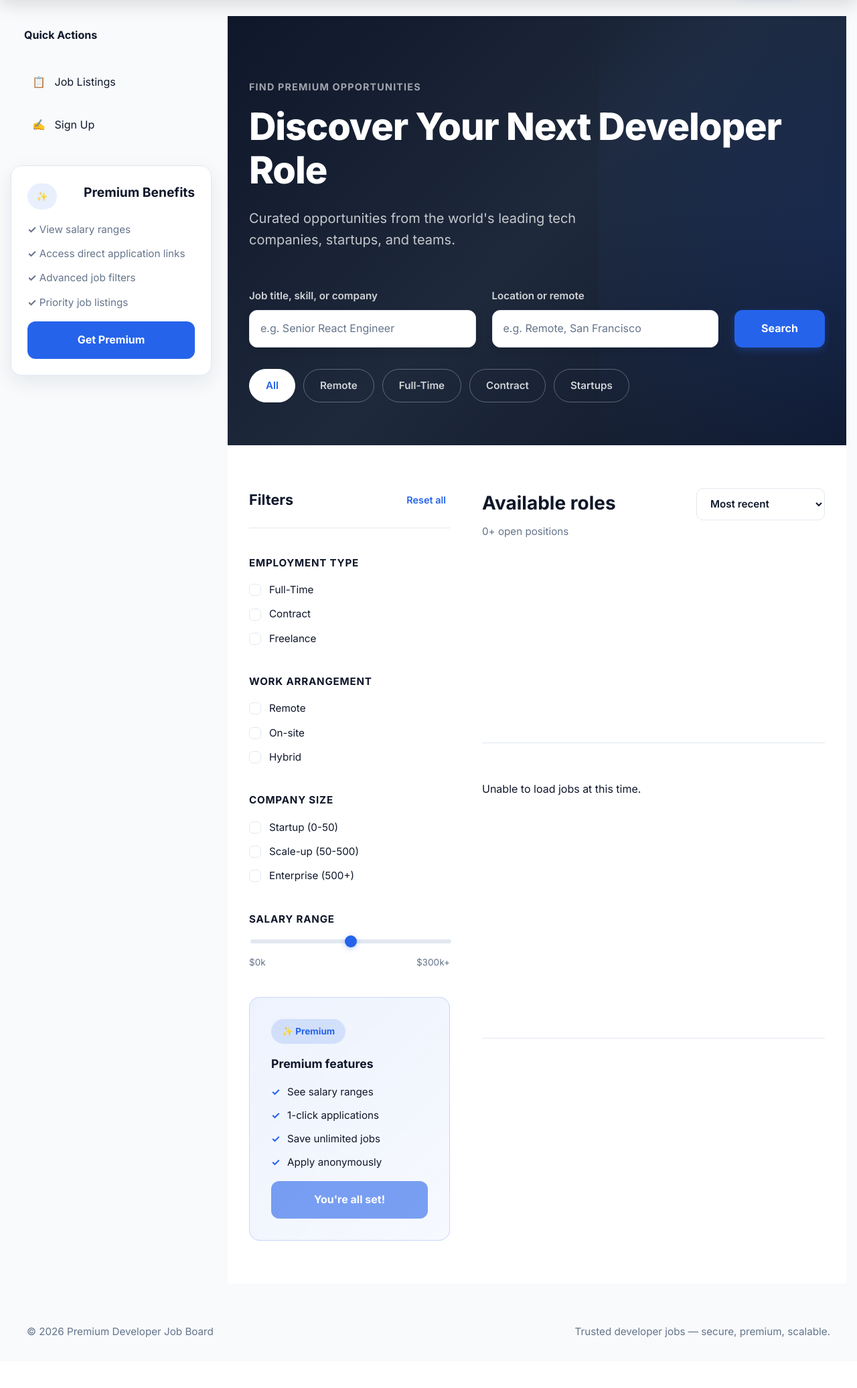
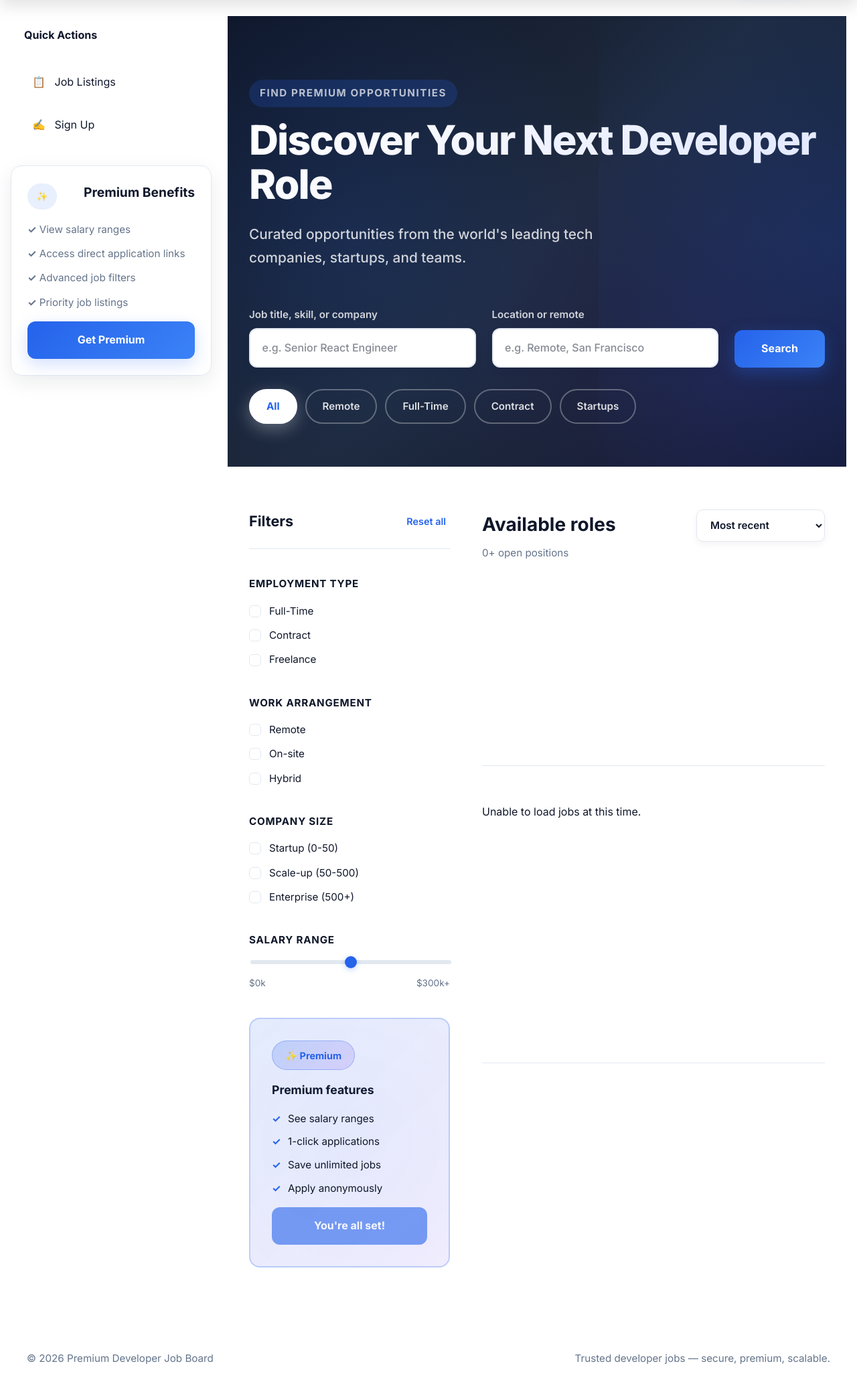
Before and after one commit to jayarrrrrr/Premium-Developer-Job-Board-repo, a Django app: page /jobs/ in a window 1280 px wide. Shown: the part 88-2161 px from the top of the page at 67% size. Before the commit the page ends 2086 px from the top, so only its background shows below. Run offline with Django 5.2, Linux system fonts and the light colour scheme; data that the repository does not hold is empty.

Commit message:
redesign4

```diff
--- a/static/css/base.css
+++ b/static/css/base.css
@@ -1,13 +1,20 @@
 :root {
   --primary: #2563EB;
   --primary-hover: #1D4ED8;
-  --background: #F8FAFC;
+  --primary-light: #3B82F6;
+  --primary-dark: #1E40AF;
+  --secondary: #7C3AED;
+  --accent: #EC4899;
+  --background: #0F172A;
+  --background-light: #1E293B;
   --surface: #FFFFFF;
-  --surface-strong: #F8FAFC;
+  --surface-dark: #F8FAFC;
+  --surface-darker: #E2E8F0;
   --text: #0F172A;
+  --text-light: #475569;
   --muted: #64748B;
   --border: #E2E8F0;
-  --border-strong: #CBD5E1;
+  --border-light: #F1F5F9;
   --premium: #F59E0B;
   --premium-dark: #B45309;
   --success: #10B981;
@@ -15,8 +22,12 @@
   --error: #EF4444;
   --shadow-soft: 0 18px 45px rgba(15, 23, 42, 0.12);
   --shadow-card: 0 10px 30px rgba(15, 23, 42, 0.08);
+  --shadow-lg: 0 20px 50px rgba(37, 99, 235, 0.15);
+  --shadow-xl: 0 25px 60px rgba(37, 99, 235, 0.2);
   --radius: 16px;
+  --radius-lg: 20px;
   --radius-sm: 12px;
+  --radius-xs: 8px;
   --header-height: 88px;
   --sidebar-width: 300px;
   --spacing-xxs: 0.25rem;
@@ -26,7 +37,11 @@
   --spacing-lg: 1.5rem;
   --spacing-xl: 2rem;
   --spacing-2xl: 2.5rem;
-  --transition: 180ms ease;
+  --transition: 200ms cubic-bezier(0.4, 0, 0.2, 1);
+  --transition-slow: 350ms cubic-bezier(0.4, 0, 0.2, 1);
+  --gradient-primary: linear-gradient(135deg, #2563EB 0%, #3B82F6 100%);
+  --gradient-accent: linear-gradient(135deg, #7C3AED 0%, #EC4899 100%);
+  --gradient-premium: linear-gradient(135deg, #F59E0B 0%, #EC4899 100%);
 }
 
 * {
@@ -42,9 +57,11 @@
   margin: 0;
   min-height: 100vh;
   color: var(--text);
-  background: var(--background);
+  background: var(--surface);
   line-height: 1.6;
   text-rendering: optimizeLegibility;
+  -webkit-font-smoothing: antialiased;
+  -moz-osx-font-smoothing: grayscale;
 }
 
 img, svg {
@@ -504,62 +521,83 @@
   border-radius: var(--radius-sm);
   font-weight: 700;
   min-height: 48px;
-  transition: transform var(--transition), background var(--transition), box-shadow var(--transition);
+  transition: all var(--transition);
+  position: relative;
+  overflow: hidden;
 }
 
 .upgrade-btn,
 .primary-button,
 .btn-primary,
 .btn-premium {
-  background: var(--primary);
+  background: var(--gradient-primary);
   color: #fff;
+  box-shadow: 0 8px 24px rgba(37, 99, 235, 0.2);
 }
 
 .btn-primary:hover,
 .btn-premium:hover,
 .upgrade-btn:hover {
-  background: var(--primary-hover);
-  transform: translateY(-1px);
+  background: var(--gradient-primary);
+  box-shadow: 0 12px 36px rgba(37, 99, 235, 0.3);
+  transform: translateY(-2px);
+}
+
+.btn-primary:active,
+.btn-premium:active,
+.upgrade-btn:active {
+  transform: translateY(0);
 }
 
 .btn-secondary,
 .outline-button {
   background: var(--surface);
   color: var(--text);
-  border: 1px solid var(--border);
+  border: 2px solid var(--border);
 }
 
 .btn-secondary:hover,
 .outline-button:hover {
-  background: #F8FAFC;
-  transform: translateY(-1px);
+  background: var(--surface-dark);
+  border-color: var(--primary);
+  color: var(--primary);
+  transform: translateY(-2px);
+  box-shadow: 0 8px 24px rgba(37, 99, 235, 0.1);
 }
 
 .btn-danger {
-  background: var(--error);
+  background: linear-gradient(135deg, #EF4444 0%, #DC2626 100%);
   color: #fff;
+  box-shadow: 0 8px 24px rgba(239, 68, 68, 0.2);
+}
+
+.btn-danger:hover {
+  box-shadow: 0 12px 36px rgba(239, 68, 68, 0.3);
+  transform: translateY(-2px);
 }
 
 .badge {
   display: inline-flex;
   align-items: center;
   gap: 0.35rem;
-  padding: 0.45rem 0.85rem;
+  padding: 0.5rem 0.95rem;
   border-radius: 999px;
-  background: #F8FAFC;
-  color: var(--muted);
-  font-size: 0.82rem;
+  background: linear-gradient(135deg, #F1F5F9 0%, #E2E8F0 100%);
+  color: var(--text-light);
+  font-size: 0.85rem;
   font-weight: 700;
+  letter-spacing: 0.02em;
+  text-transform: uppercase;
 }
 
 .badge-secondary {
-  background: rgba(37, 99, 235, 0.08);
-  color: var(--primary);
+  background: linear-gradient(135deg, rgba(37, 99, 235, 0.12) 0%, rgba(37, 99, 235, 0.08) 100%);
+  color: var(--primary-dark);
 }
 
 .badge-outline {
   background: transparent;
-  border: 1px solid var(--border);
+  border: 2px solid var(--border);
   color: var(--text);
 }
 
@@ -568,9 +606,9 @@
 input:disabled,
 select:disabled,
 textarea:disabled {
-  opacity: 0.65;
+  opacity: 0.5;
   cursor: not-allowed;
-  transform: none;
+  transform: none !important;
 }
 
 .site-footer {
--- a/static/css/components.css
+++ b/static/css/components.css
@@ -11,6 +11,7 @@
   border: 1px solid var(--border);
   border-radius: var(--radius);
   box-shadow: var(--shadow-card);
+  transition: all var(--transition-slow);
 }
 
 .card-modern,
@@ -30,7 +31,9 @@
 .dashboard-card:hover,
 .job-panel:hover,
 .profile-card:hover {
-  transform: translateY(-1px);
+  border-color: rgba(37, 99, 235, 0.2);
+  box-shadow: 0 20px 50px rgba(37, 99, 235, 0.15);
+  transform: translateY(-4px);
 }
 
 .job-card {
@@ -40,13 +43,14 @@
   border-radius: 20px;
   border: 1px solid var(--border);
   background: var(--surface);
-  box-shadow: 0 12px 30px rgba(15, 23, 42, 0.06);
-  transition: transform var(--transition), box-shadow var(--transition);
+  box-shadow: 0 8px 20px rgba(15, 23, 42, 0.06);
+  transition: all var(--transition-slow);
 }
 
 .job-card:hover {
-  transform: translateY(-1px);
-  box-shadow: 0 18px 40px rgba(15, 23, 42, 0.09);
+  transform: translateY(-3px);
+  border-color: rgba(37, 99, 235, 0.25);
+  box-shadow: 0 20px 50px rgba(37, 99, 235, 0.15);
 }
 
 .job-card-top {
--- a/static/css/forms.css
+++ b/static/css/forms.css
@@ -48,12 +48,14 @@
 select {
   width: 100%;
   min-height: 48px;
-  border: 1px solid var(--border);
+  border: 2px solid var(--border);
   border-radius: var(--radius-sm);
-  padding: 0.9rem 1rem;
+  padding: 0.9rem 1.1rem;
   background: var(--surface);
   color: var(--text);
-  transition: border var(--transition), box-shadow var(--transition);
+  font-size: 1rem;
+  transition: all var(--transition);
+  box-shadow: 0 4px 12px rgba(15, 23, 42, 0.05);
 }
 
 input[type="file"] {
@@ -69,7 +71,8 @@
 textarea:focus,
 select:focus {
   border-color: var(--primary);
-  box-shadow: 0 0 0 4px rgba(37, 99, 235, 0.12);
+  box-shadow: 0 8px 24px rgba(37, 99, 235, 0.15);
+  outline: none;
 }
 
 input.error,
@@ -78,6 +81,7 @@
 .form-control.error,
 .input-group.error {
   border-color: var(--error);
+  box-shadow: 0 8px 24px rgba(239, 68, 68, 0.1);
 }
 
 .form-error {
--- a/static/css/marketplace.css
+++ b/static/css/marketplace.css
@@ -2,8 +2,21 @@
 .marketplace-hero {
   position: relative;
   padding: 5rem 0 4rem;
-  background: linear-gradient(135deg, #0f172a 0%, #1e293b 50%, #0f172a 100%);
+  background: linear-gradient(135deg, #0F172A 0%, #1E293B 50%, #0F172A 100%);
   overflow: hidden;
+}
+
+.marketplace-hero::before {
+  content: '';
+  position: absolute;
+  top: 0;
+  left: 0;
+  right: 0;
+  bottom: 0;
+  background: radial-gradient(circle at 20% 50%, rgba(37, 99, 235, 0.15), transparent 50%),
+              radial-gradient(circle at 80% 80%, rgba(124, 58, 237, 0.1), transparent 50%);
+  pointer-events: none;
+  z-index: 0;
 }
 
 .hero-gradient-bg {
@@ -12,8 +25,9 @@
   right: 0;
   width: 40%;
   height: 100%;
-  background: radial-gradient(circle at 100% 50%, rgba(37, 99, 235, 0.15), transparent);
+  background: radial-gradient(circle at 100% 50%, rgba(37, 99, 235, 0.2), transparent);
   pointer-events: none;
+  z-index: 0;
 }
 
 .marketplace-hero-content {
@@ -30,34 +45,55 @@
   align-items: center;
   gap: 0.5rem;
   margin-bottom: 1rem;
-  color: rgba(255, 255, 255, 0.6);
-  font-size: 0.9rem;
+  color: rgba(255, 255, 255, 0.7);
+  font-size: 0.95rem;
   font-weight: 700;
-  letter-spacing: 0.08em;
+  letter-spacing: 0.1em;
   text-transform: uppercase;
+  background: rgba(37, 99, 235, 0.2);
+  padding: 0.5rem 1rem;
+  border-radius: 999px;
+  width: fit-content;
 }
 
 .hero-title {
   margin: 0 0 1.5rem;
-  font-size: 3.5rem;
+  font-size: 3.8rem;
   font-weight: 800;
   color: white;
-  line-height: 1.15;
-  letter-spacing: -0.02em;
+  line-height: 1.1;
+  letter-spacing: -0.03em;
+  background: linear-gradient(135deg, #FFFFFF 0%, #E0E7FF 100%);
+  -webkit-background-clip: text;
+  -webkit-text-fill-color: transparent;
+  background-clip: text;
 }
 
 .hero-subtitle {
   margin: 0;
   max-width: 600px;
-  font-size: 1.25rem;
-  color: rgba(255, 255, 255, 0.75);
-  line-height: 1.6;
+  font-size: 1.3rem;
+  color: rgba(255, 255, 255, 0.8);
+  line-height: 1.65;
+  font-weight: 500;
+}
+
+@keyframes fadeInUp {
+  from {
+    opacity: 0;
+    transform: translateY(20px);
+  }
+  to {
+    opacity: 1;
+    transform: translateY(0);
+  }
 }
 
 /* ===== MARKETPLACE SEARCH PANEL ===== */
 .marketplace-search-panel {
   display: grid;
   gap: 2rem;
+  animation: fadeInUp 0.8s ease 0.3s both;
 }
 
 .marketplace-search-form {
@@ -86,21 +122,25 @@
 .search-input {
   padding: 0.95rem 1.25rem;
   border-radius: 12px;
-  border: none;
-  background: white;
+  border: 2px solid rgba(255, 255, 255, 0.2);
+  background: rgba(255, 255, 255, 0.98);
   color: var(--text);
   font-size: 1rem;
-  box-shadow: 0 4px 12px rgba(0, 0, 0, 0.1);
-  transition: box-shadow var(--transition);
+  font-weight: 500;
+  box-shadow: 0 8px 32px rgba(0, 0, 0, 0.1);
+  transition: all var(--transition);
+  backdrop-filter: blur(10px);
 }
 
 .search-input::placeholder {
-  color: var(--muted);
+  color: rgba(15, 23, 42, 0.5);
 }
 
 .search-input:focus {
   outline: none;
-  box-shadow: 0 8px 24px rgba(37, 99, 235, 0.2);
+  border-color: rgba(37, 99, 235, 0.5);
+  box-shadow: 0 12px 40px rgba(37, 99, 235, 0.3);
+  transform: translateY(-2px);
 }
 
 .search-button {
@@ -110,13 +150,30 @@
   font-weight: 700;
   cursor: pointer;
   white-space: nowrap;
-  box-shadow: 0 4px 12px rgba(37, 99, 235, 0.3);
-  transition: transform var(--transition), box-shadow var(--transition);
+  box-shadow: 0 8px 24px rgba(37, 99, 235, 0.35);
+  transition: all var(--transition);
+  position: relative;
+  overflow: hidden;
+}
+
+.search-button::before {
+  content: '';
+  position: absolute;
+  top: 0;
+  left: -100%;
+  width: 100%;
+  height: 100%;
+  background: linear-gradient(90deg, transparent, rgba(255, 255, 255, 0.3), transparent);
+  transition: left 0.5s;
 }
 
 .search-button:hover {
-  transform: translateY(-2px);
-  box-shadow: 0 8px 24px rgba(37, 99, 235, 0.4);
+  transform: translateY(-3px);
+  box-shadow: 0 12px 40px rgba(37, 99, 235, 0.45);
+}
+
+.search-button:active {
+  transform: translateY(-1px);
 }
 
 .search-filters {
@@ -128,9 +185,9 @@
 .filter-chip {
   padding: 0.75rem 1.5rem;
   border-radius: 999px;
-  border: 1px solid rgba(255, 255, 255, 0.3);
+  border: 2px solid rgba(255, 255, 255, 0.3);
   background: transparent;
-  color: rgba(255, 255, 255, 0.8);
+  color: rgba(255, 255, 255, 0.85);
   font-size: 0.95rem;
   font-weight: 600;
   cursor: pointer;
@@ -138,14 +195,18 @@
 }
 
 .filter-chip:hover {
-  background: rgba(255, 255, 255, 0.1);
-  border-color: rgba(255, 255, 255, 0.5);
+  background: rgba(255, 255, 255, 0.15);
+  border-color: rgba(255, 255, 255, 0.6);
+  transform: translateY(-2px);
+  box-shadow: 0 8px 24px rgba(0, 0, 0, 0.2);
 }
 
 .filter-chip.active {
   background: white;
   color: var(--primary);
   border-color: white;
+  font-weight: 700;
+  box-shadow: 0 8px 24px rgba(255, 255, 255, 0.3);
 }
 
 /* ===== MARKETPLACE GRID ===== */
@@ -320,21 +381,42 @@
 .sidebar-promo {
   padding: 2rem;
   border-radius: 16px;
-  background: linear-gradient(135deg, rgba(37, 99, 235, 0.08) 0%, rgba(37, 99, 235, 0.04) 100%);
-  border: 1px solid rgba(37, 99, 235, 0.2);
+  background: linear-gradient(135deg, rgba(37, 99, 235, 0.1) 0%, rgba(124, 58, 237, 0.08) 100%);
+  border: 2px solid rgba(37, 99, 235, 0.25);
   display: grid;
   gap: 1rem;
+  position: relative;
+  overflow: hidden;
+  transition: all var(--transition-slow);
+}
+
+.sidebar-promo::before {
+  content: '';
+  position: absolute;
+  top: -50%;
+  right: -50%;
+  width: 200%;
+  height: 200%;
+  background: radial-gradient(circle, rgba(37, 99, 235, 0.05), transparent);
+  pointer-events: none;
+}
+
+.sidebar-promo:hover {
+  border-color: rgba(37, 99, 235, 0.4);
+  box-shadow: 0 12px 40px rgba(37, 99, 235, 0.15);
+  transform: translateY(-2px);
 }
 
 .promo-badge {
   display: inline-flex;
-  padding: 0.5rem 1rem;
+  padding: 0.6rem 1.2rem;
   border-radius: 999px;
-  background: rgba(37, 99, 235, 0.15);
+  background: linear-gradient(135deg, rgba(37, 99, 235, 0.2) 0%, rgba(124, 58, 237, 0.15) 100%);
   color: var(--primary);
-  font-size: 0.85rem;
+  font-size: 0.9rem;
   font-weight: 700;
   width: fit-content;
+  border: 1px solid rgba(37, 99, 235, 0.3);
 }
 
 .sidebar-promo h3 {
```
Also changed, not shown: other parts of static/css/marketplace.css (+36 -10 lines), static/css/dashboard.css (+15 -6 lines).
